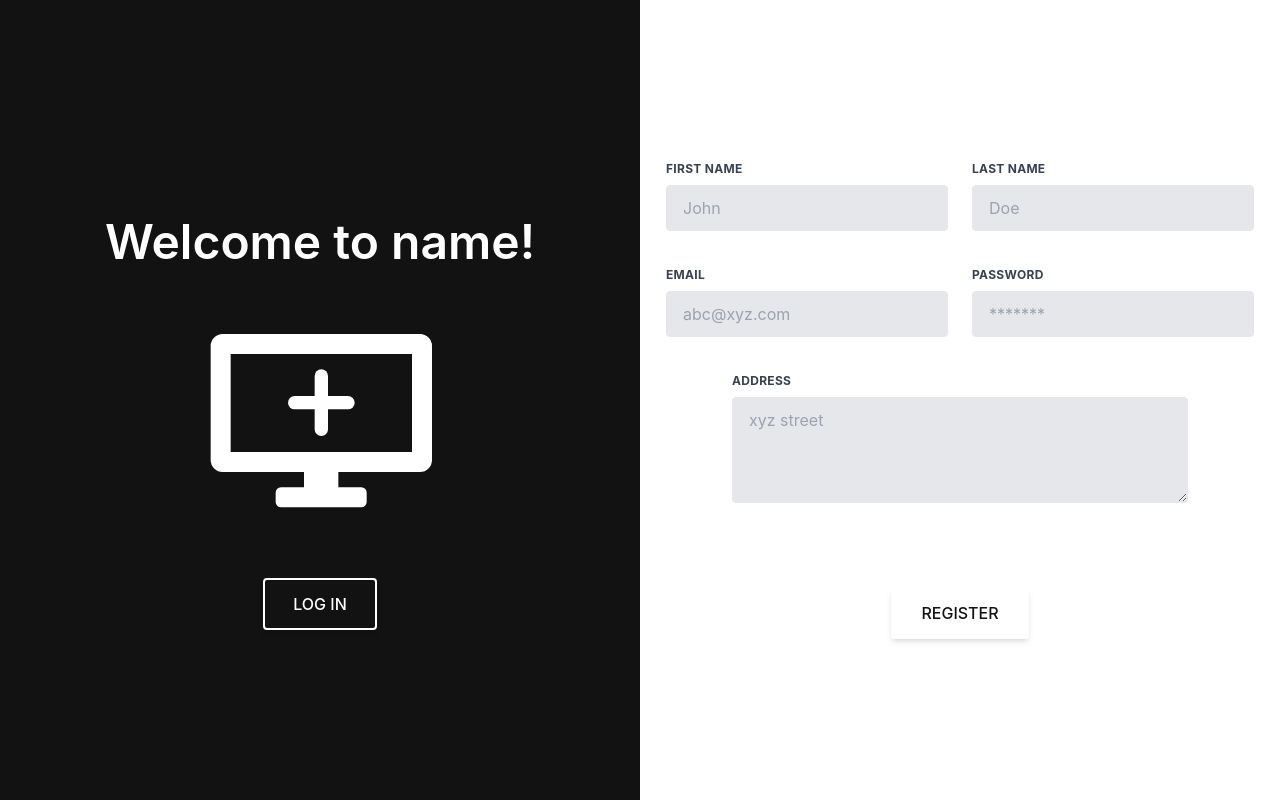
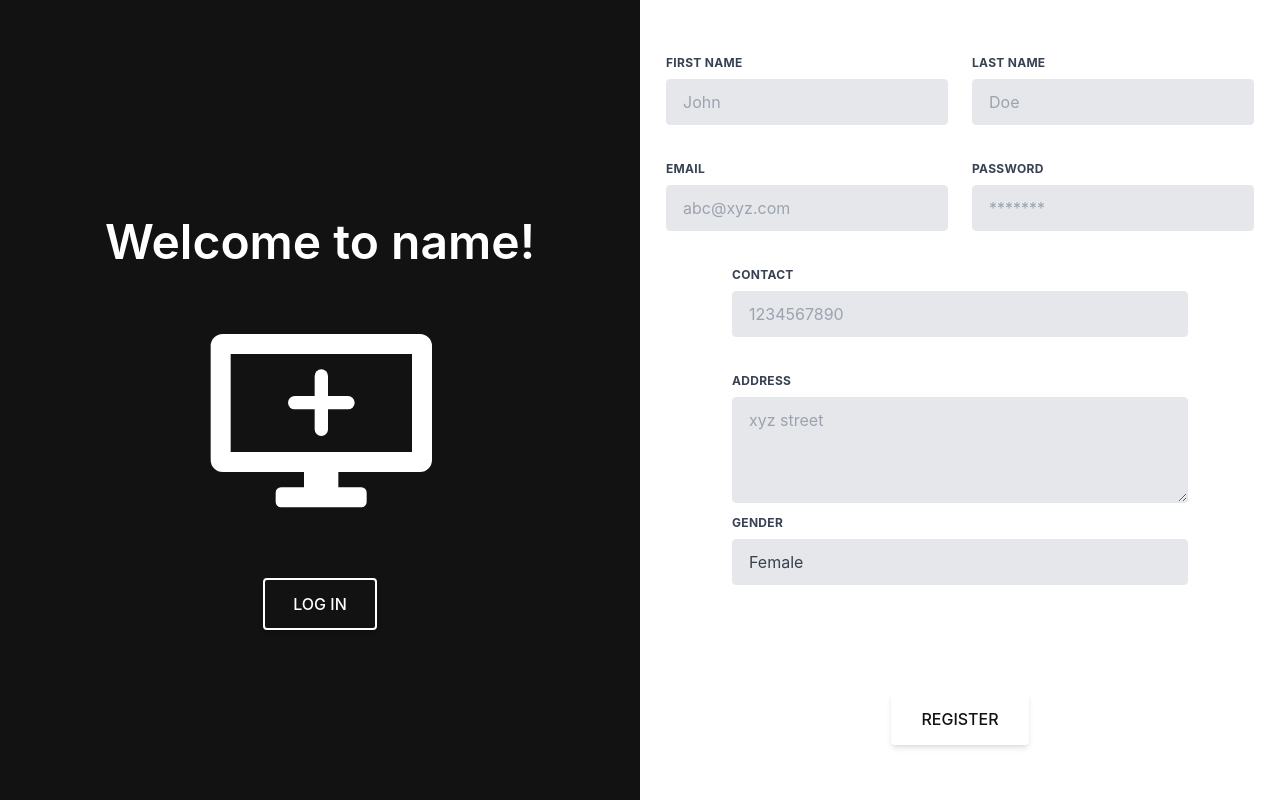
Before and after one commit to ianishk/hms-fullstack, a React (Create React App) app in the folder frontend/: page /AddPatient in a window 1280 px wide. Built offline with nearby package versions, Linux system fonts and the light colour scheme.

Commit message:
Registeration for outpatient

```diff
--- a/frontend/src/components/AddPatient.js
+++ b/frontend/src/components/AddPatient.js
@@ -1,9 +1,43 @@
 // import style from  './addPatient.module.css';
 import pict from "./logos/main_logo_v2.svg";
-import React from "react";
+import React,{useState,useEffect} from "react";
 import { Link } from "react-router-dom";
+import { useNavigate } from "react-router-dom";
 
 const AddPatient = () => {
+  const navigate = useNavigate();
+  const [formData,setFormData]=useState({
+      name: "",
+      email: "",
+      password: "",
+      age: "",
+      gender: "",
+      phone: "",
+      address: "",
+  });
+
+
+  const onchange=(e)=>{
+    setFormData({...formData,[e.target.name]:e.target.value});
+    console.log(formData);
+}
+
+const onsubmit=(e)=>{
+    e.preventDefault();
+    fetch(`http://localhost:5000/api/outpatient/signup`, {
+        method: "POST",
+        headers: {
+            // 'x-auth-token':JSON.parse(localStorage.user).token,
+            'Content-Type': 'application/json'
+        },
+        body: JSON.stringify(formData)
+    }).then((data) => data.json() ).then((val) => {
+        console.log(val);
+        navigate('/outpatient/1');
+    })
+}
+
+
   return (
     <div className="grid grid-cols-2 h-screen">
      <div className="flex justify-center flex-col items-center bg-[#121212] flex"><br/><br/>
@@ -23,7 +57,7 @@ const AddPatient = () => {
 
     <div className="flex justify-center flex-col items-center">
 
-        <form className="flex flex-col justify-center place-items-center">
+        <form className="flex flex-col justify-center place-items-center" onSubmit={(e)=>onsubmit(e)}>
 
           <div className="flex flex-wrap -mx-3 mb-6">
             <div className="w-full md:w-1/2 px-3 mb-6 md:mb-0">
@@ -31,7 +65,9 @@ const AddPatient = () => {
                 First Name
               </label>
               <input className="appearance-none block w-full bg-gray-200 text-gray-700 border border-gray-200 rounded
-              py-3 px-4 mb-3 leading-tight focus:outline-none focus:bg-white" id="grid-first-name" type="text" placeholder="John"/>
+              py-3 px-4 mb-3 leading-tight focus:outline-none focus:bg-white" id="grid-first-name" type="text" placeholder="John"
+              name="name" onChange={e=>onchange(e)}
+              />
             </div>
             <div className="w-full md:w-1/2 px-3">
               <label className="block uppercase tracking-wide text-gray-700 text-xs font-bold mb-2" for="grid-last-name">
@@ -48,7 +84,9 @@ const AddPatient = () => {
                 Email
               </label>
               <input className="appearance-none block w-full bg-gray-200 text-gray-700 border border-gray-200 rounded py-3 px-4
-              mb-3 leading-tight focus:outline-none focus:bg-white" id="grid-email" type="text" placeholder="abc@xyz.com"/>
+              mb-3 leading-tight focus:outline-none focus:bg-white" id="grid-email" type="text" placeholder="abc@xyz.com"
+              name="email" onChange={e=>onchange(e)}
+              />
             </div>
             <div className="w-full md:w-1/2 px-3">
               <label className="block uppercase tracking-wide text-gray-700 text-xs font-bold mb-2" for="grid-password">
@@ -56,18 +94,42 @@ const AddPatient = () => {
               </label>
               <input className="appearance-none block w-full bg-gray-200 text-gray-700 border border-gray-200 rounded py-3 px-4
               leading-tight focus:outline-none focus:bg-white focus:border-gray-500" id="grid-password" type="password"
-              placeholder="*******"/>
+              placeholder="*******"
+              name="password" onChange={e=>onchange(e)}
+              />
             </div>
           </div>
+
+          <div className="w-full md:w-[30rem] px-3 mb-6 md:mb-0">
+                        <label className="block uppercase tracking-wide text-gray-700 text-xs font-bold mb-2" for="grid-contact">
+                        Contact
+                        </label>
+                        <input className="appearance-none block w-full bg-gray-200 text-gray-700 border border-gray-200
+                        rounded py-3 px-4 mb-3 leading-tight focus:outline-none focus:border-gray-400 focus:bg-white" id="grid-contact" type="text"
+                        placeholder="1234567890" name="phone" onChange={e=>onchange(e)}/>
+            </div> <br/>
           <div className="w-full md:w-[30rem] px-3 mb-6 md:mb-0">
               <label className="block uppercase tracking-wide text-gray-700 text-xs font-bold mb-2" for="grid-email">
                 Address
               </label>
               <textarea rows="4" className="appearance-none block w-full bg-gray-200 text-gray-700 border border-gray-200
               rounded py-3 px-4 mb-3 leading-tight focus:outline-none focus:bg-white" id="grid-address" type="text"
-              placeholder="xyz street"/>
+              placeholder="xyz street"
+              name="address" onChange={e=>onchange(e)}
+              />
             </div>
-
+            <div className="w-full md:w-[30rem] px-3 mb-6 md:mb-0">
+                            <label className="block uppercase tracking-wide text-gray-700 text-xs font-bold mb-2" for="grid-gender">
+                            Gender
+                            </label>
+                            <select className="appearance-none block w-full bg-gray-200 text-gray-700 border border-gray-200 rounded py-3 px-4 mb-3
+                            leading-tight focus:outline-none focus:bg-white focus:border-gray-400" id="grid-gender" type="text"
+                            onChange={e=>onchange(e)} name='gender'>
+                                <option value="female">Female</option>
+                                <option value="male">Male</option>
+                                <option value="other">Other</option>
+                            </select>
+              </div> <br/>
 
         <br/><br/><br/>
         <button type = "submit" className="inline-block px-7 py-3 bg-white border-[#121212] uppercase text-[#121212] hover:border-[#121212]
--- a/frontend/src/components/ViewPrescription.js
+++ b/frontend/src/components/ViewPrescription.js
@@ -9,6 +9,7 @@ const ViewPrescription = ({data}) => {
   const [newData,setNewData]=useState(data.Prescription);
   const l = window.location.pathname.replace(/^\/([^\/]*).*$/, '$1');
 //   console.log(l);
+console.log(newData);
     const onchange=(e)=>{
         setSearch(e.target.value);
     }
--- a/frontend/src/pages/InpatientPage.js
+++ b/frontend/src/pages/InpatientPage.js
@@ -18,7 +18,8 @@ const InpatientPage = () => {
     let data ={
       "Prescription" :[
         {
-          "name":"John Doe",
+          "patient":"John Doe",
+          "doctor":"Doe John",
           "medicine":"Crocin 500mg",
           "instructions":"0-1-1 after food"
         }
--- a/frontend/src/pages/OutpatientPage.js
+++ b/frontend/src/pages/OutpatientPage.js
@@ -15,7 +15,8 @@ const OutpatientPage = () => {
     let data ={
       "Prescription" :[
         {
-          "name":"John Doe",
+          "patient":"John Doe",
+          "doctor":"Doe John",
           "medicine":"Crocin 500mg",
           "instructions":"0-1-1 after food"
         }
--- a/frontend/src/pages/PharmacistPage.js
+++ b/frontend/src/pages/PharmacistPage.js
@@ -13,7 +13,8 @@ function PharmacistPage() {
     let data ={
       "Prescription" :[
         {
-          "name":"John Doe",
+          "patient":"John Doe",
+          "doctor":"Doe John",
           "medicine":"Crocin 500mg",
           "instructions":"0-1-1 after food"
         }
```
Also changed, not shown: 1 other file (tests, documents, lock files or other folders).
